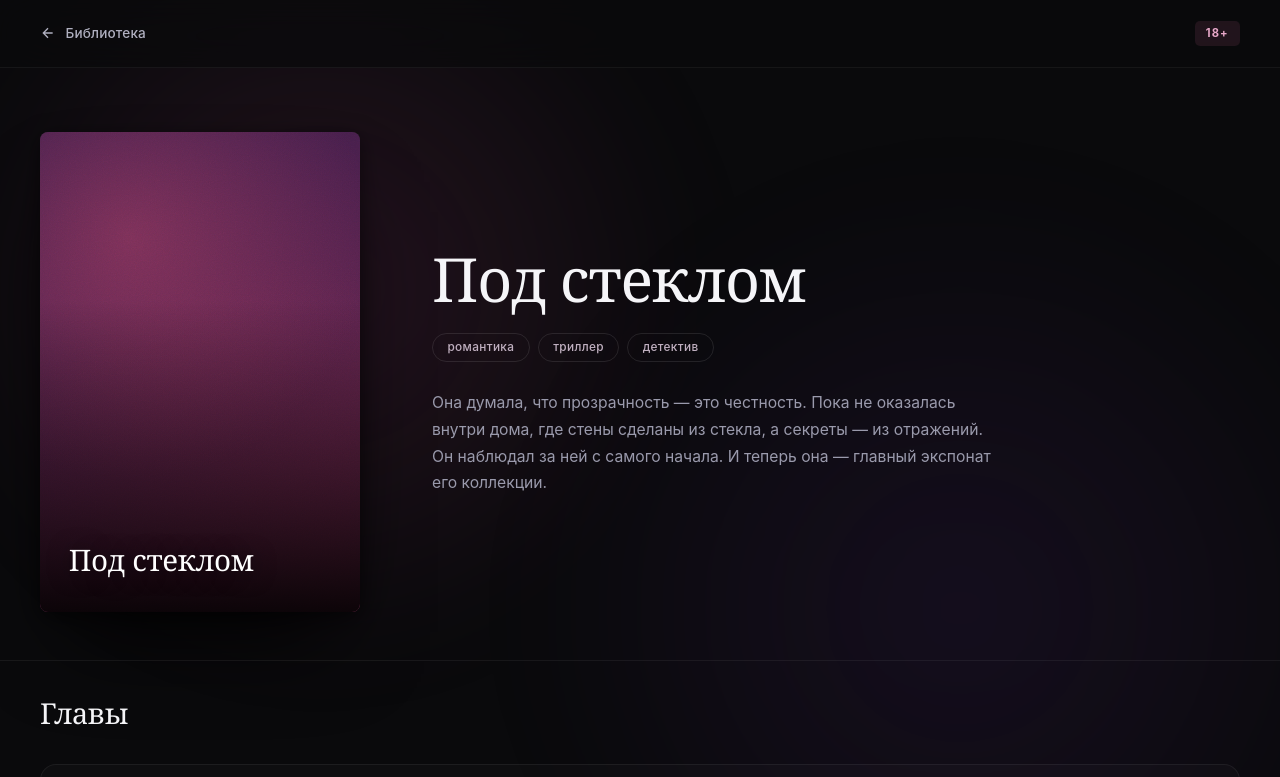
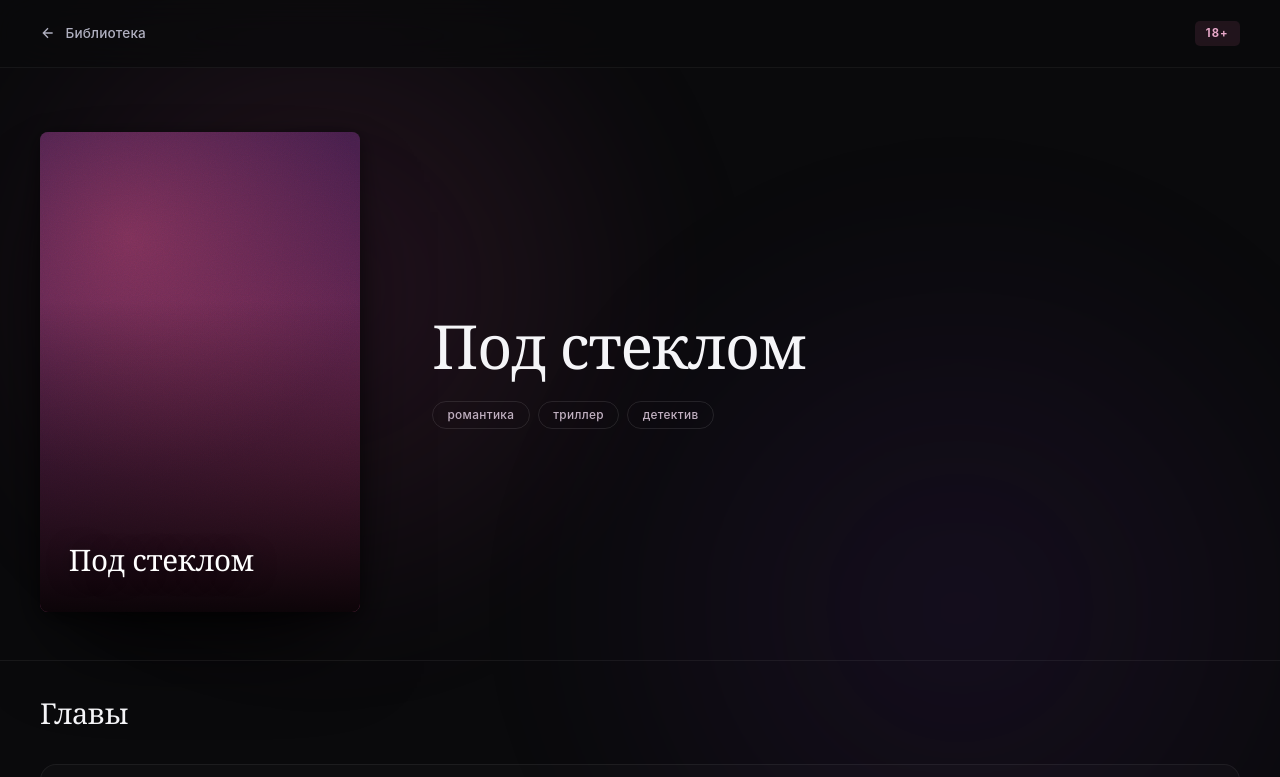
Before and after one commit to Sara-Lisa-maker/Library, a plain HTML site: page Pod_steklom.html in a window 1280 px wide. Shown: the top 777 px of the page. Drawn offline with Linux system fonts and the light colour scheme.

Commit message:
Update Pod_steklom.html

```diff
--- a/Pod_steklom.html
+++ b/Pod_steklom.html
@@ -95,7 +95,6 @@
     border-radius:5px;
   }
 
-  /* ---------- NOVEL HERO ---------- */
   .novel-hero{
     position:relative;
     z-index:1;
@@ -170,7 +169,6 @@
     display:flex;
     gap:0.5rem;
     flex-wrap:wrap;
-    margin-bottom:1.8rem;
   }
   .genre-pill{
     font-size:0.74rem;
@@ -182,15 +180,6 @@
     letter-spacing:0.03em;
   }
 
-  .novel-desc{
-    font-size:0.98rem;
-    line-height:1.7;
-    color:#9a9aac;
-    max-width:560px;
-    font-weight:380;
-  }
-
-  /* ---------- CHAPTERS ---------- */
   .chapters-section{
     position:relative;
     z-index:1;
@@ -262,7 +251,6 @@
     .novel-cover{max-width:280px;margin:0 auto;width:100%}
     .novel-info h1{font-size:2.2rem;text-align:center}
     .novel-genres{justify-content:center}
-    .novel-desc{text-align:center;margin:0 auto}
     .chapters-section{padding:1.5rem 1.5rem 4rem}
     .chapters-head h2{font-size:1.5rem}
   }
@@ -303,7 +291,6 @@
       <span class="genre-pill">триллер</span>
       <span class="genre-pill">детектив</span>
     </div>
-    <p class="novel-desc">Она думала, что прозрачность — это честность. Пока не оказалась внутри дома, где стены сделаны из стекла, а секреты — из отражений. Он наблюдал за ней с самого начала. И теперь она — главный экспонат его коллекции.</p>
   </div>
 </section>
 
```
